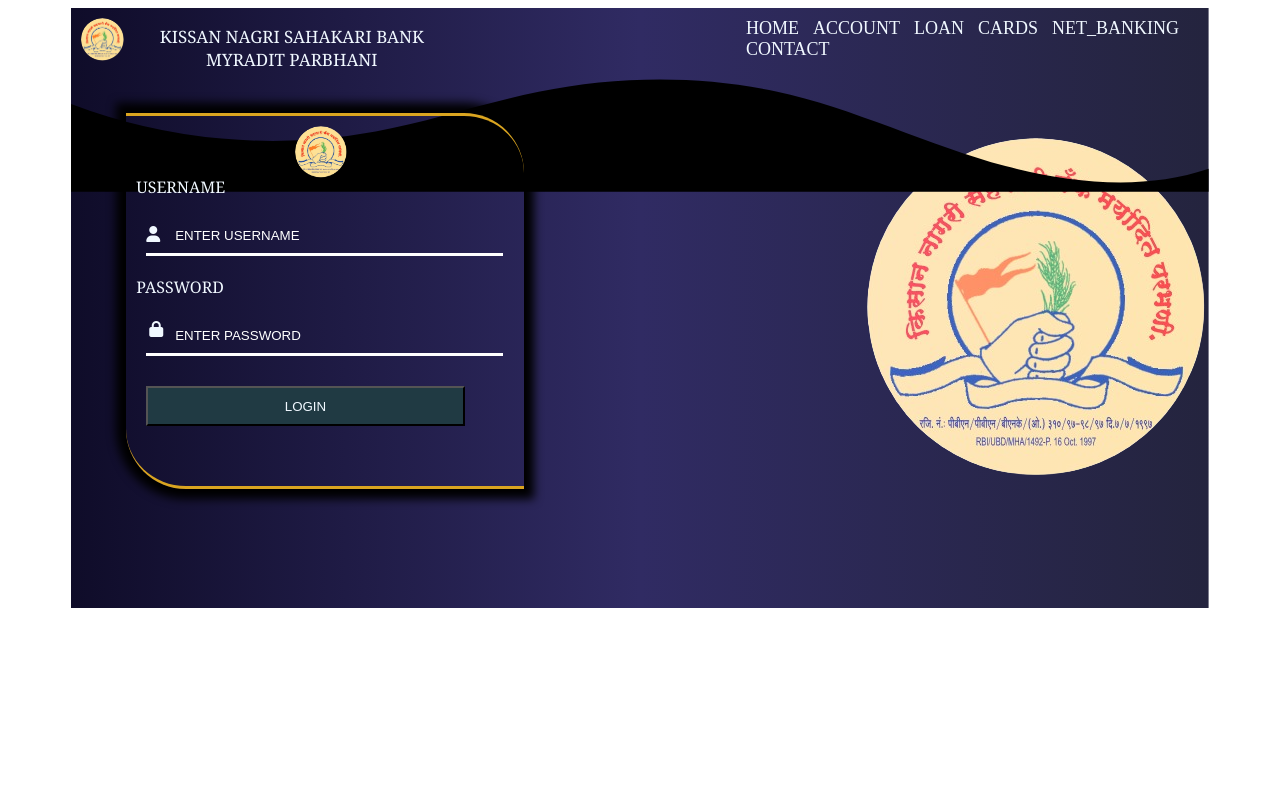
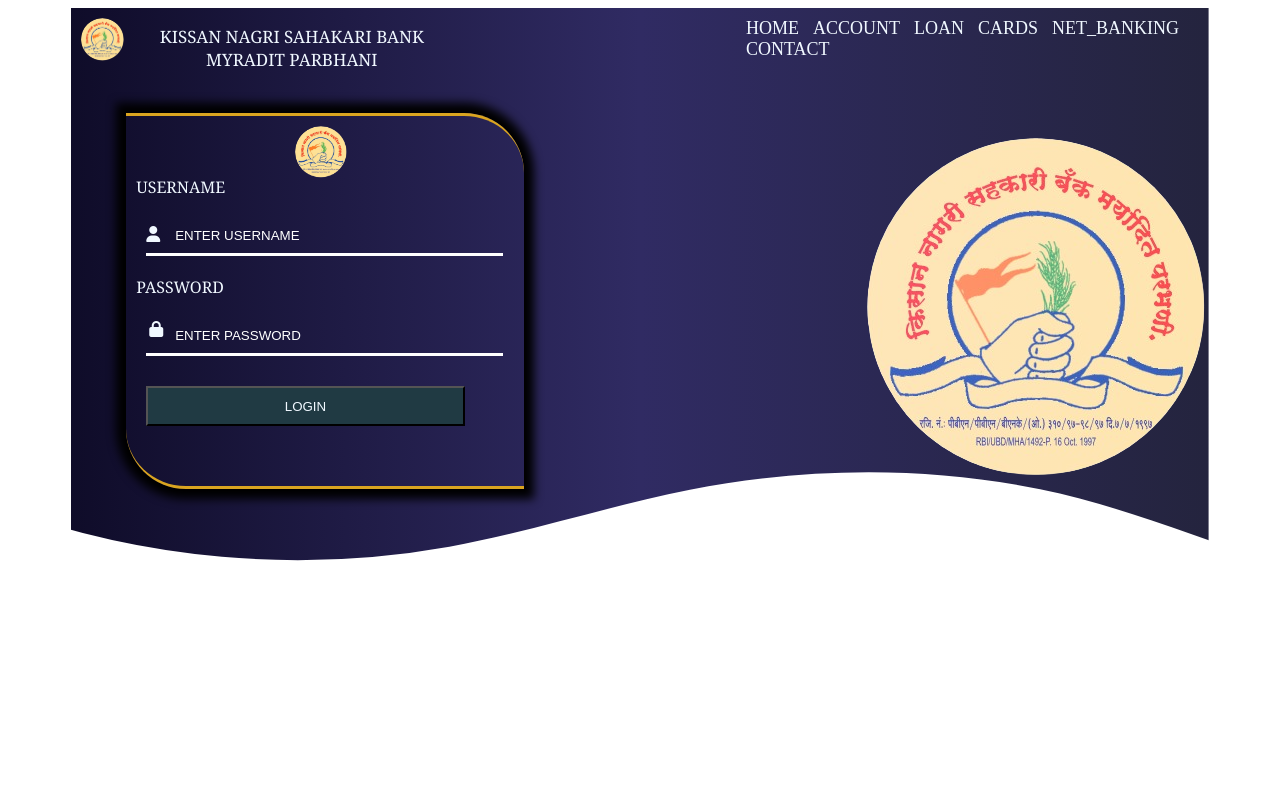
Before and after one commit to Appawar/Ui-UX_design, a plain HTML site: page login1.html in a window 1280 px wide. Drawn offline with Linux system fonts and the light colour scheme.

Commit message:
change successfully

```diff
--- a/login1.html
+++ b/login1.html
@@ -204,6 +204,27 @@
 
 
      }
+     .custom-shape-divider-bottom-1710301855 {
+    position: absolute;
+    bottom: 0;
+    left: 0;
+    top:470px;
+    width: 100%;
+    overflow: hidden;
+    line-height: 0;
+}
+
+.custom-shape-divider-bottom-1710301855 svg {
+    position: relative;
+    display: block;
+    width: calc(131% + 1.3px);
+    height: 163px;
+}
+
+.custom-shape-divider-bottom-1710301855 .shape-fill {
+    fill: #FFFFFF;
+}
+
 
 
     </style>
@@ -253,11 +274,12 @@
             </form>
          </div>
      </div>
-     <div class="custom-shape-divider-bottom-1709109874">
-        <svg data-name="Layer 1" xmlns="http://www.w3.org/2000/svg" viewBox="0 0 1200 120" preserveAspectRatio="none">
-            <path d="M985.66,92.83C906.67,72,823.78,31,743.84,14.19c-82.26-17.34-168.06-16.33-250.45.39-57.84,11.73-114,31.07-172,41.86A600.21,600.21,0,0,1,0,27.35V120H1200V95.8C1132.19,118.92,1055.71,111.31,985.66,92.83Z" class="shape-fill"></path>
-        </svg>
-     </section>
+      </section>
+      <div class="custom-shape-divider-bottom-1710301855">
+         <svg data-name="Layer 1" xmlns="http://www.w3.org/2000/svg" viewBox="0 0 1200 120" preserveAspectRatio="none">
+             <path d="M985.66,92.83C906.67,72,823.78,31,743.84,14.19c-82.26-17.34-168.06-16.33-250.45.39-57.84,11.73-114,31.07-172,41.86A600.21,600.21,0,0,1,0,27.35V120H1200V95.8C1132.19,118.92,1055.71,111.31,985.66,92.83Z" class="shape-fill"></path>
+         </svg>
+     </div>
 
 
 </body>
```
